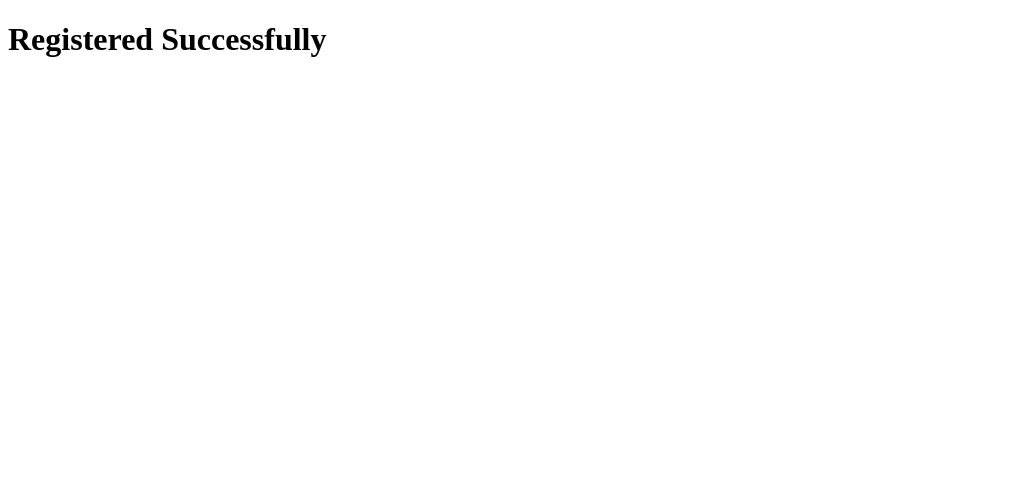
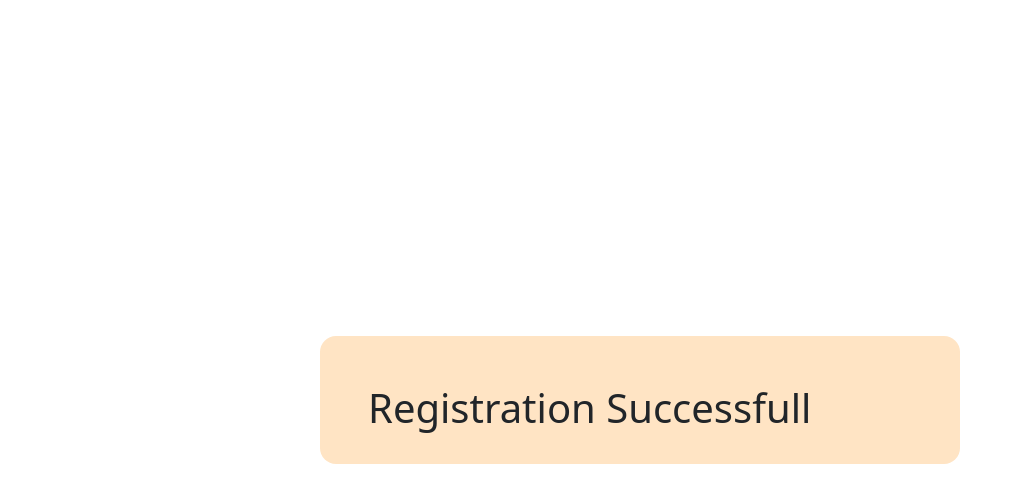
Before and after one commit to satyavarma185/Registration_Form, a website: page public/success.html in a window 1280 px wide. Shown: the whole page, without its empty margins (0-1015 px from the left). Drawn offline with nearby package versions, Linux system fonts and the light colour scheme.

Commit message:
Update success.html

```diff
--- a/public/success.html
+++ b/public/success.html
@@ -1,11 +1,26 @@
 <!DOCTYPE html>
 <html lang="en">
+
 <head>
     <meta charset="UTF-8">
     <meta name="viewport" content="width=device-width, initial-scale=1.0">
-    <title>Registered Successfully</title>
+    <title>Registration Successfull</title>
+    <link rel="stylesheet" href="./styles.css">
+
+    <link href="https://cdn.jsdelivr.net/npm/bootstrap@5.3.2/dist/css/bootstrap.min.css" rel="stylesheet"
+        integrity="sha384-T3c6CoIi6uLrA9TneNEoa7RxnatzjcDSCmG1MXxSR1GAsXEV/Dwwykc2MPK8M2HN" crossorigin="anonymous">
+
 </head>
-<body>
-    <h1>Registered Successfully</h1>
+
+<body class="d-flex align-items-center">
+    <div class="container w-50 p-5 pb-4 rounded-4">
+        <h1>Registration Successfull</h1>
+    </div>
+
+
+    <script src="https://cdn.jsdelivr.net/npm/bootstrap@5.3.2/dist/js/bootstrap.bundle.min.js"
+        integrity="sha384-C6RzsynM9kWDrMNeT87bh95OGNyZPhcTNXj1NW7RuBCsyN/o0jlpcV8Qyq46cDfL"
+        crossorigin="anonymous"></script>
 </body>
+
 </html>
```
